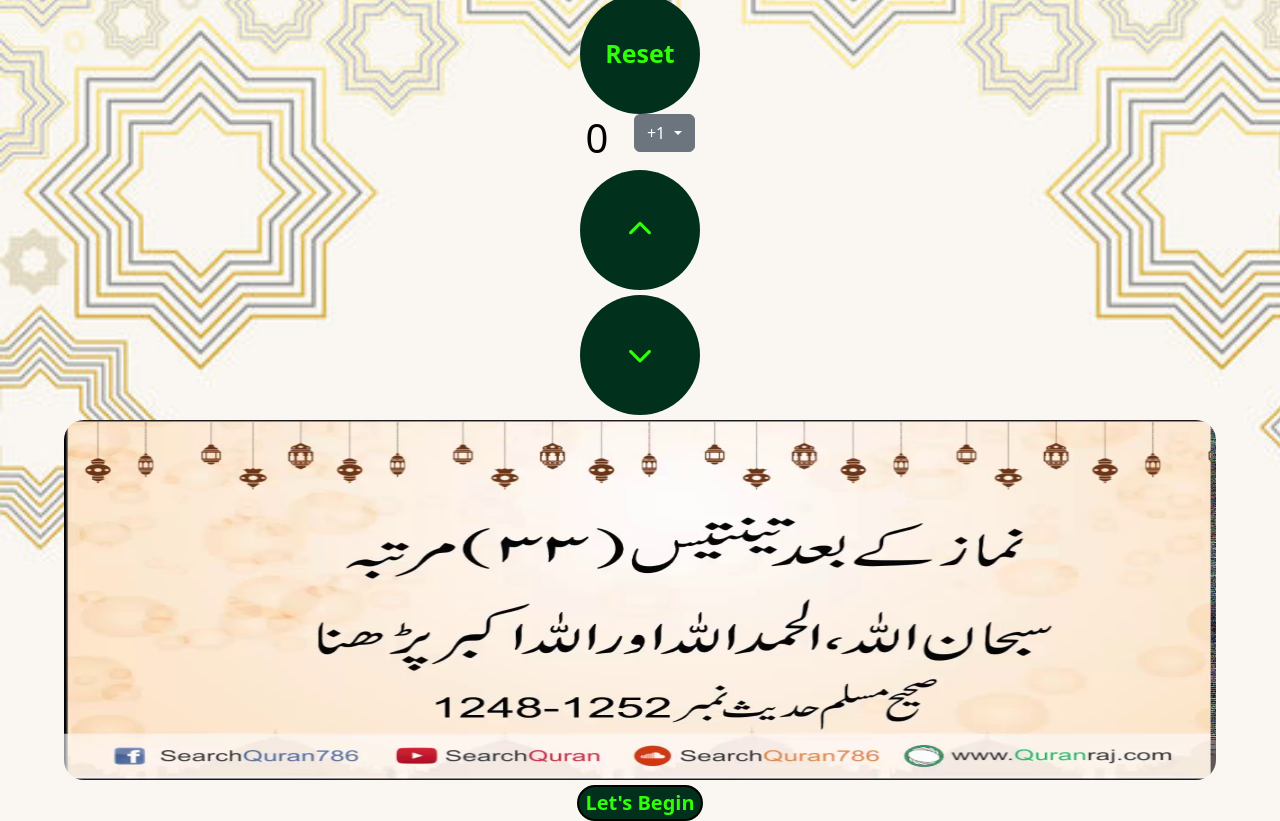
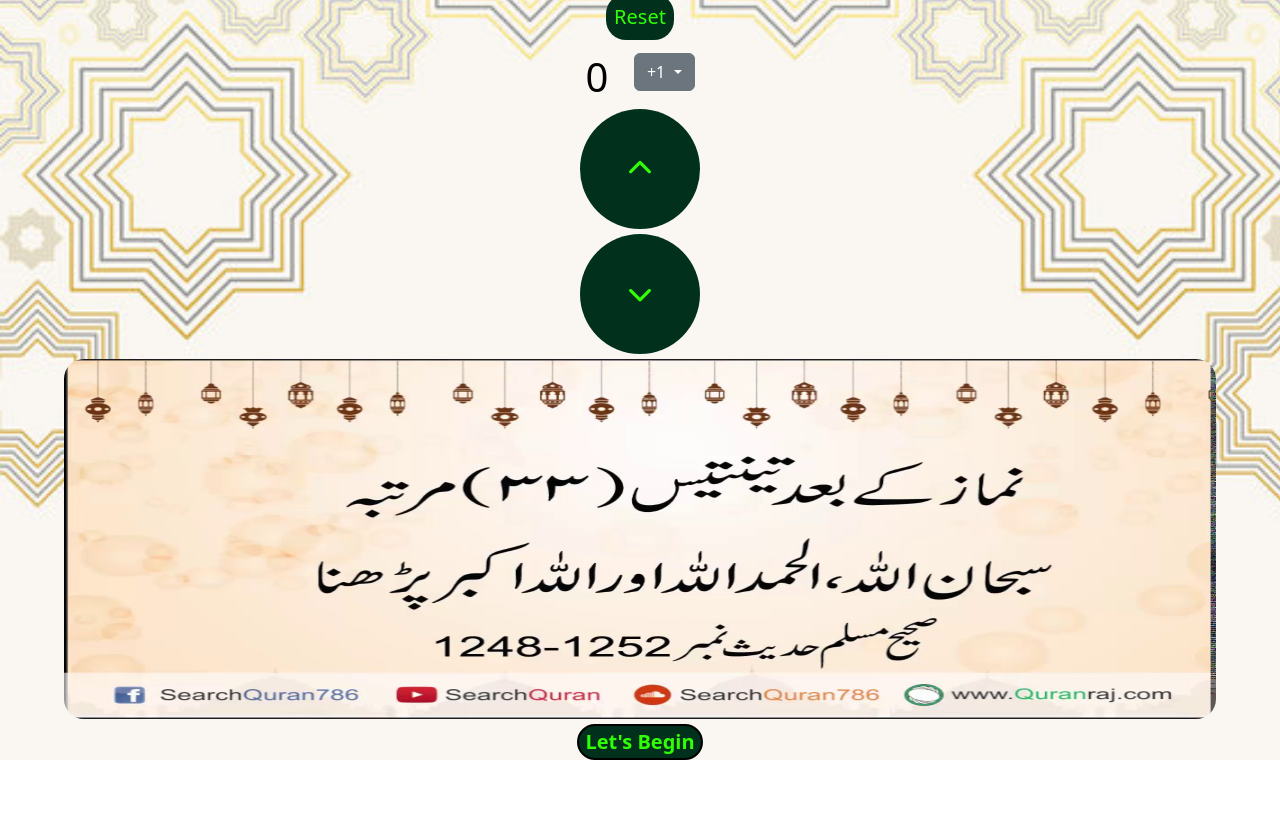
Before and after one commit to MuhammadHuzaifa22/Digital-Tasbeeh-Counter, a plain HTML site: page index.html in a window 1280 px wide. Shown: the part 68-889 px from the top of the page. After the commit the page ends 828 px from the top, so only its background shows below. Drawn offline with nearby package versions, Linux system fonts and the light colour scheme.

Commit message:
work updated

```diff
--- a/Assets/style.css
+++ b/Assets/style.css
@@ -111,14 +111,16 @@ i{
     justify-content: center;
 }
 .Reset_div button{
-    border-radius: 100px;
+    border-radius: 20px;
     background: #01301C;
     border: none;
     color: #30ff07;
-    height: 15vh;
-    width:15vh;
-    font-weight: bolder;
-    font-size: 25px;
+    height: auto;
+    width:auto;
+    padding: 8px;
+    font-weight: lighter;
+    font-size: 20px;
+    margin-bottom: 1%;
 }
 .Reset_div button:active{
     border: 3px solid #30ff07;
--- a/app.js
+++ b/app.js
@@ -104,9 +104,9 @@ startonebutton.addEventListener('click', function() {
     }
 
     function showCompletionMessage() {
-        alert('Completed')
         startone2.innerHTML = `<b>${startcount}</b> Completed`;
         addRestartButton();
+        alert('Completed')
     }
 
     function addRestartButton() {
@@ -169,7 +169,7 @@ starttwobutton.addEventListener('click', function() {
     startcardTwo.className = 'start-card-two';
     let starttwohfour = document.createElement('h4');
     let starttwo2 = document.createElement('h2');
-    starttwo2.textContent = `${startcount}`;
+    starttwo2.textContent = `${startcount2}`;
     starttwohfour.textContent = '(33 Times)';
     let startbutt = document.createElement('button');
     startbutt.className = 'b-plus-one1';
@@ -195,8 +195,8 @@ startbutt.addEventListener('click', HandleStartClick);
     }
 
     function ShowCompletionMessage() {
+        starttwo2.innerHTML = `<b>${startcount2}</b> Completed`;
         alert('Completed')
-        starttwo2.innerHTML = `<b>${startcount2}</b> Completed`;
         AddRestartButton();
     }
 
@@ -300,8 +300,8 @@ startthreebutton.addEventListener('click', function() {
     }
 
     function showCompletionMessage() {
+        startthree2.innerHTML = `<b>${startcount3}</b> Completed`;
         alert('Completed')
-        startthree2.innerHTML = `<b>${startcount3}</b> Completed`;
         addRestartButton();
     }
 
```
